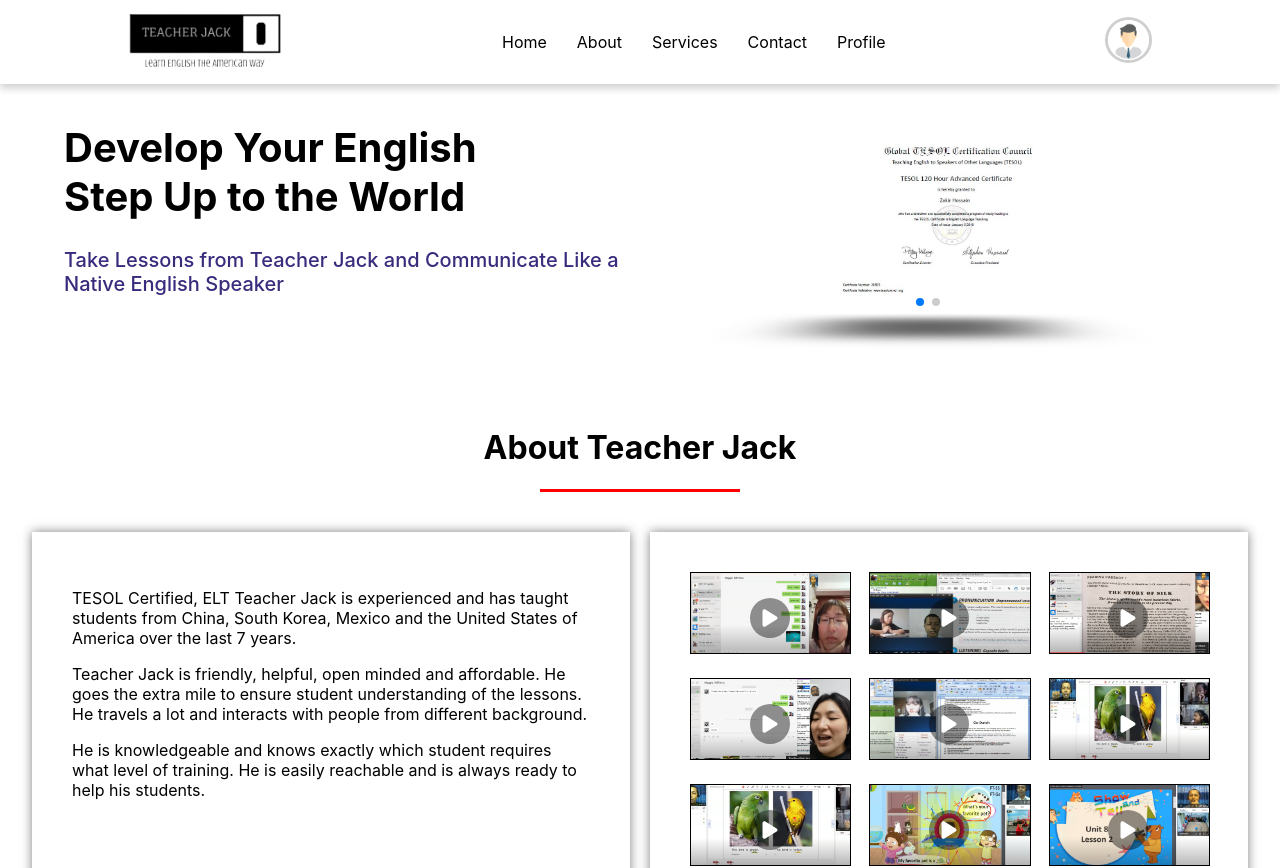
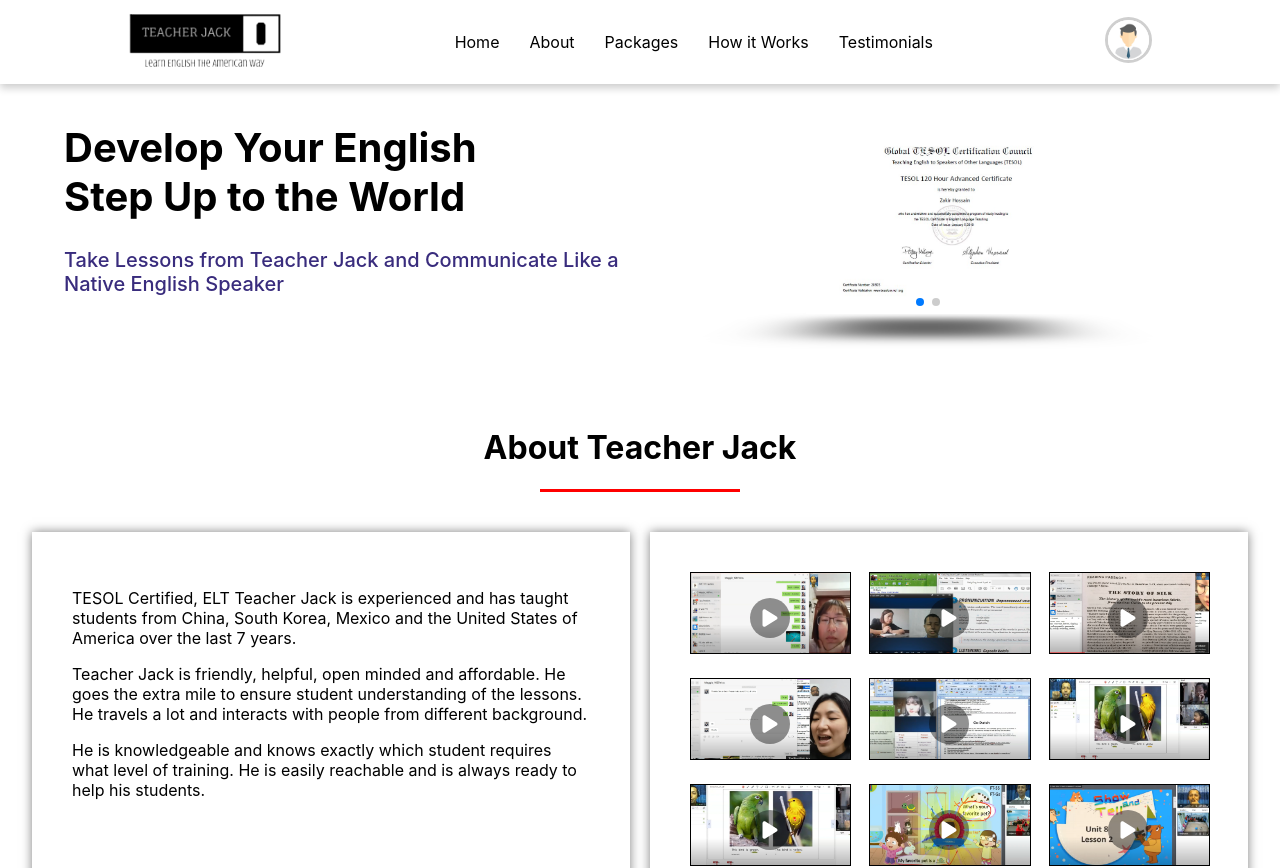
Before and after one commit to sazzadhossain1/teacher-jack-online-main, a React (Create React App) app: page / in a window 1280 px wide. Shown: the top 868 px of the page. Built offline with nearby package versions, Linux system fonts and the light colour scheme.

Commit message:
set some navigation to home page components

```diff
--- a/src/components/AboutTeacherJackVideo/AboutTeacherJackVideo.js
+++ b/src/components/AboutTeacherJackVideo/AboutTeacherJackVideo.js
@@ -104,9 +104,9 @@ const youTubePhoto = [
   },
 ];
 
-const AboutTeacherJackVideo = () => {
+const AboutTeacherJackVideo = ({ id }) => {
   return (
-    <div className="aboutTeacher_parent_div">
+    <div className="aboutTeacher_parent_div" id={id}>
       {/* <p className="about_p"></p> */}
       <h1>About Teacher Jack</h1>
       <div className="about_blank_div"></div>
--- a/src/components/Home/Home.js
+++ b/src/components/Home/Home.js
@@ -1,19 +1,36 @@
-import React from "react";
+import React, { useEffect } from "react";
 import "./Home.css";
 import HeroSection from "../HeroSection/HeroSection";
 import AboutTeacherJackVideo from "../AboutTeacherJackVideo/AboutTeacherJackVideo";
 import Packages from "../Packages/Packages";
 import StepsForSuccess from "../StepsForSuccess/StepsForSuccess";
 import HomeCarousel from "../HomeCarousel/HomeCarousel";
+import { useLocation } from "react-router-dom";
 
 const Home = () => {
+  const { hash } = useLocation();
+
+  useEffect(() => {
+    if (hash) {
+      setTimeout(() => {
+        console.log(`Hash changed: ${hash}`);
+        const element = document.querySelector(hash);
+        if (element) {
+          console.log(`Scrolling to element: ${hash}`);
+          element.scrollIntoView({ behavior: "smooth" });
+        } else {
+          console.log(`Element not found: ${hash}`);
+        }
+      }, 0); // Set an appropriate delay if necessary
+    }
+  }, [hash]);
   return (
     <div className="home_parent_div">
       <HeroSection></HeroSection>
-      <AboutTeacherJackVideo></AboutTeacherJackVideo>
-      <Packages></Packages>
-      <StepsForSuccess></StepsForSuccess>
-      <HomeCarousel></HomeCarousel>
+      <AboutTeacherJackVideo id="about"></AboutTeacherJackVideo>
+      <Packages id="packages"></Packages>
+      <StepsForSuccess id="how-it-works"></StepsForSuccess>
+      <HomeCarousel id="testimonials"></HomeCarousel>
     </div>
   );
 };
--- a/src/components/Login/Login.js
+++ b/src/components/Login/Login.js
@@ -3,6 +3,10 @@ import "./Login.css";
 import logo from "../../accets/NaviPhoto/logo.png";
 import { Link } from "react-router-dom";
 const Login = () => {
+  // For Safari
+  document.body.scrollTop = 0;
+  // For Chrome, Firefox, IE and Opera
+  document.documentElement.scrollTop = 0;
   return (
     <div className="login_parent_div">
       <img className="logo_photo" src={logo} alt="" />
--- a/src/components/Navigation/Navigation.js
+++ b/src/components/Navigation/Navigation.js
@@ -2,12 +2,13 @@ import React, { useState } from "react";
 import "./Navigation.css";
 import logo from "../../accets/NaviPhoto/logo.png";
 import user from "../../accets/NaviPhoto/user.jpg";
-import { Link } from "react-router-dom";
+import { Link, useNavigate } from "react-router-dom";
 import { FontAwesomeIcon } from "@fortawesome/react-fontawesome";
 import { faArrowRightFromBracket } from "@fortawesome/free-solid-svg-icons";
 
 const Navigation = () => {
   const [isActive, setIsActive] = useState(false);
+  const navigate = useNavigate();
 
   const handleToggle = () => {
     setIsActive(!isActive);
@@ -26,6 +27,14 @@ const Navigation = () => {
 
     getLoginDiv.setAttribute("hidden", "hidden");
   };
+
+  const handleAboutClick = () => {
+    navigate("/#about");
+    const element = document.getElementById("about");
+    if (element) {
+      element.scrollIntoView({ behavior: "smooth" });
+    }
+  };
   return (
     <div className="navigation_parent_div">
       <nav className={`navbar ${isActive ? "active" : ""}`}>
@@ -37,16 +46,16 @@ const Navigation = () => {
             <Link to="/home">Home</Link>
           </li>
           <li className="navbar__item">
-            <Link to="/about">About</Link>
+            <Link onClick={handleAboutClick}>About</Link>
           </li>
           <li className="navbar__item">
-            <Link to="/services">Services</Link>
+            <Link>Packages</Link>
           </li>
           <li className="navbar__item">
-            <Link to="/contact">Contact</Link>
+            <Link>How it Works</Link>
           </li>
           <li className="navbar__item">
-            <Link to="/profile">Profile</Link>
+            <Link>Testimonials</Link>
           </li>
         </ul>
         <div className="navbar__user" onClick={userLoginFunction}>
--- a/src/components/Register/Register.js
+++ b/src/components/Register/Register.js
@@ -4,6 +4,10 @@ import { Link } from "react-router-dom";
 import logo from "../../accets/NaviPhoto/logo.png";
 
 const Register = () => {
+  // For Safari
+  document.body.scrollTop = 0;
+  // For Chrome, Firefox, IE and Opera
+  document.documentElement.scrollTop = 0;
   return (
     <div className="login_parent_div">
       <img className="logo_photo" src={logo} alt="" />
```
Also changed, not shown: src/App.js (+16 -16 lines).
